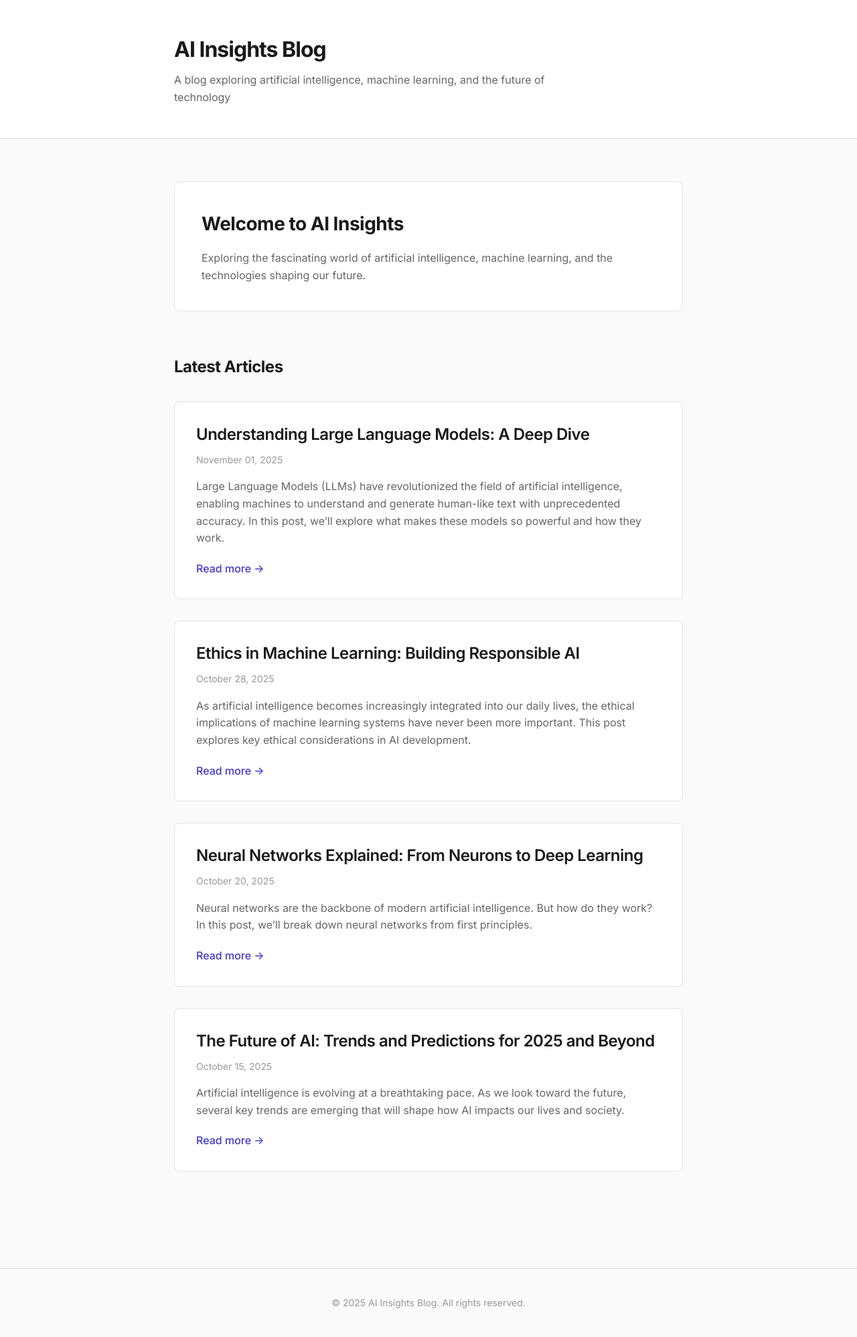
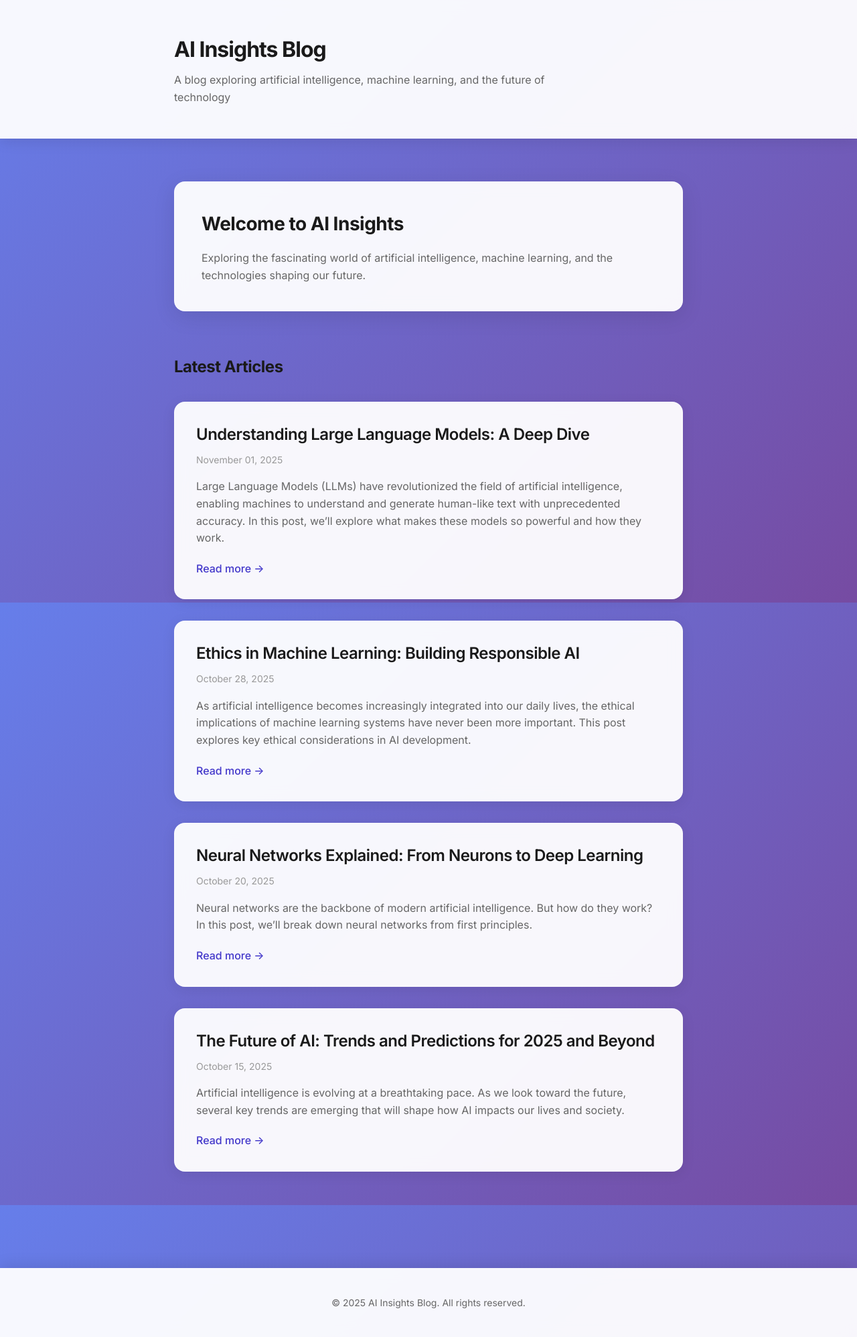
Before and after one commit to teejayen/ai-slop, a Jekyll site: the page built from index.html, in a window 1280 px wide. Shown: the whole page at 67% size. Built offline with Jekyll 4.4.1, drawn with Linux system fonts in a browser that asks for light colours.

Commit message:
Fix GitHub Pages configuration and enhance theme design
- Set baseurl to /ai-slop for proper GitHub Pages project deployment
- Add url for GitHub Pages to correctly resolve asset paths
- Modernize theme with gradient background (purple tones)
- Add glassmorphism effects with backdrop blur and transparency
- Enhance card hover effects with smooth transforms and shadows
- Update all major sections with refined styling

```diff
--- a/_config.yml
+++ b/_config.yml
@@ -1,8 +1,8 @@
 # Site settings
 title: AI Insights Blog
 description: A blog exploring artificial intelligence, machine learning, and the future of technology
-baseurl: ""
-url: ""
+baseurl: "/ai-slop"
+url: "https://hudson-thomas.github.io"
 
 # Build settings
 markdown: kramdown
--- a/assets/css/style.css
+++ b/assets/css/style.css
@@ -9,7 +9,8 @@ body {
     font-family: 'Inter', -apple-system, BlinkMacSystemFont, 'Segoe UI', Roboto, 'Helvetica Neue', Arial, sans-serif;
     line-height: 1.6;
     color: #1a1a1a;
-    background: #fafafa;
+    background: linear-gradient(135deg, #667eea 0%, #764ba2 100%);
+    background-attachment: fixed;
     min-height: 100vh;
     -webkit-font-smoothing: antialiased;
     -moz-osx-font-smoothing: grayscale;
@@ -24,11 +25,13 @@ body {
 
 /* Header */
 .site-header {
-    background: #ffffff;
+    background: rgba(255, 255, 255, 0.95);
+    backdrop-filter: blur(10px);
     color: #1a1a1a;
     padding: 3rem 0;
-    border-bottom: 1px solid #e5e5e5;
+    border-bottom: 1px solid rgba(255, 255, 255, 0.3);
     position: relative;
+    box-shadow: 0 4px 20px rgba(0, 0, 0, 0.1);
 }
 
 .site-title {
@@ -62,15 +65,18 @@ body {
 .main-content {
     min-height: 60vh;
     padding: 4rem 0;
+    position: relative;
 }
 
 /* Home Page */
 .intro {
     margin-bottom: 4rem;
     padding: 2.5rem;
-    background: white;
-    border-radius: 8px;
-    border: 1px solid #e5e5e5;
+    background: rgba(255, 255, 255, 0.95);
+    backdrop-filter: blur(10px);
+    border-radius: 16px;
+    border: 1px solid rgba(255, 255, 255, 0.3);
+    box-shadow: 0 8px 32px rgba(0, 0, 0, 0.1);
 }
 
 .intro h2 {
@@ -104,15 +110,18 @@ body {
 
 .post-preview {
     padding: 2rem;
-    background: white;
-    border-radius: 8px;
-    border: 1px solid #e5e5e5;
-    transition: all 0.2s ease;
+    background: rgba(255, 255, 255, 0.95);
+    backdrop-filter: blur(10px);
+    border-radius: 16px;
+    border: 1px solid rgba(255, 255, 255, 0.3);
+    transition: all 0.3s ease;
+    box-shadow: 0 4px 20px rgba(0, 0, 0, 0.08);
 }
 
 .post-preview:hover {
-    border-color: #4338ca;
-    box-shadow: 0 4px 12px rgba(0, 0, 0, 0.05);
+    transform: translateY(-4px);
+    box-shadow: 0 12px 40px rgba(102, 126, 234, 0.3);
+    border-color: rgba(102, 126, 234, 0.5);
 }
 
 .post-preview .post-title {
@@ -174,10 +183,12 @@ body {
 /* Individual Post */
 .post {
     max-width: 100%;
-    background: white;
+    background: rgba(255, 255, 255, 0.95);
+    backdrop-filter: blur(10px);
     padding: 3rem;
-    border-radius: 8px;
-    border: 1px solid #e5e5e5;
+    border-radius: 16px;
+    border: 1px solid rgba(255, 255, 255, 0.3);
+    box-shadow: 0 8px 32px rgba(0, 0, 0, 0.1);
 }
 
 .post-header {
@@ -295,12 +306,14 @@ body {
 
 /* Footer */
 .site-footer {
-    background-color: #fafafa;
-    color: #999;
+    background: rgba(255, 255, 255, 0.95);
+    backdrop-filter: blur(10px);
+    color: #666;
     padding: 2.5rem 0;
     text-align: center;
     margin-top: 5rem;
-    border-top: 1px solid #e5e5e5;
+    border-top: 1px solid rgba(255, 255, 255, 0.3);
+    box-shadow: 0 -4px 20px rgba(0, 0, 0, 0.1);
 }
 
 .site-footer p {
```
